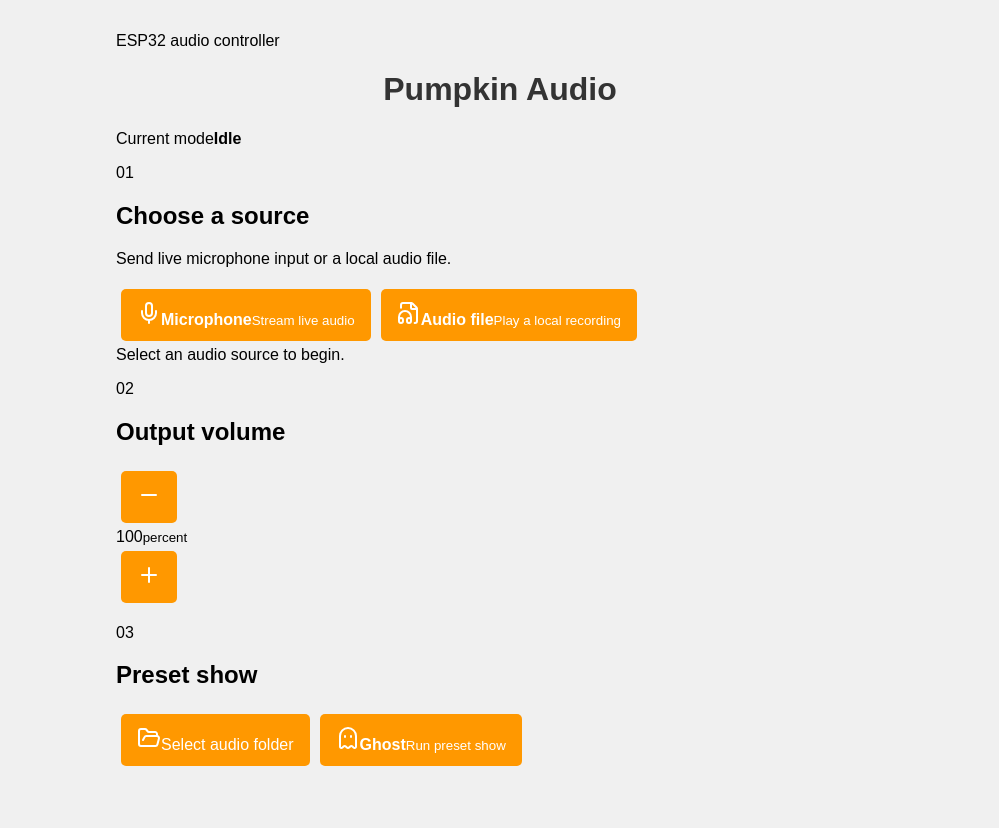
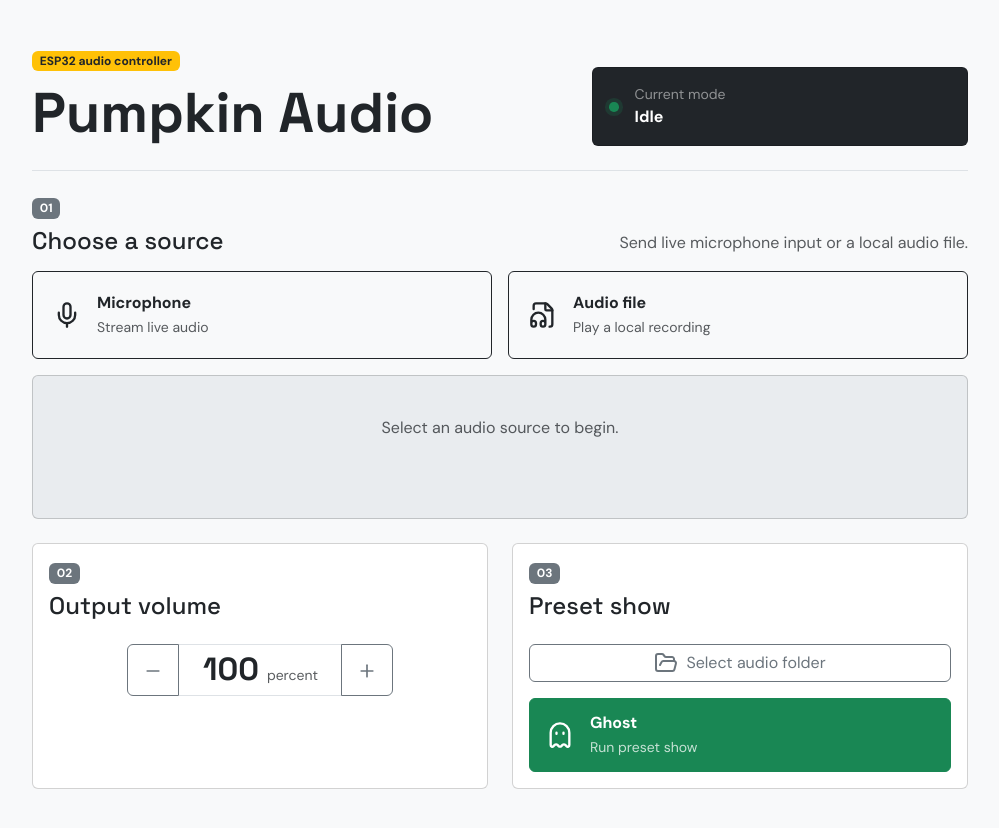
Before and after one commit to timer-chefs/esp32_pumpkin, a React (Vite) app in the folder frontend/: page / in a window 1280 px wide. Shown: the top 828 px of the page, without its empty margins (140-1139 px from the left). Before the commit the page ends 800 px from the top, so only its background shows below. Built offline with nearby package versions, Linux system fonts and the light colour scheme; no server answers.

Commit message:
Add bootstrap-react

```diff
--- a/frontend/package.json
+++ b/frontend/package.json
@@ -19,8 +19,10 @@
     "vite": "^8.1.5"
   },
   "dependencies": {
+    "bootstrap": "^5.3.8",
     "lucide-react": "^1.35.0",
     "react": "^19.2.8",
+    "react-bootstrap": "^2.10.10",
     "react-dom": "^19.2.8"
   }
 }
--- a/frontend/src/App.tsx
+++ b/frontend/src/App.tsx
@@ -9,6 +9,18 @@ import {
   Square,
   Volume2,
 } from "lucide-react";
+import {
+  Alert,
+  Badge,
+  Button,
+  ButtonGroup,
+  Card,
+  Col,
+  Container,
+  Form,
+  Row,
+  Stack,
+} from "react-bootstrap";
 
 import { stopAudio } from "./audio_cleanup.ts";
 import {
@@ -42,176 +54,265 @@ export function App() {
   }, []);
 
   return (
-    <main className="app-shell">
-      <header className="app-header">
-        <div>
-          <p className="eyebrow">ESP32 audio controller</p>
-          <h1>Pumpkin Audio</h1>
-        </div>
-        <div className="live-status" aria-live="polite">
+    <main className="min-vh-100 bg-body-tertiary">
+      <Container className="app-container py-4 py-lg-5">
+        <header className="border-bottom pb-4 mb-4">
+          <Row className="align-items-end g-4">
+            <Col lg={7}>
+              <Badge bg="warning" text="dark" className="mb-2">
+                ESP32 audio controller
+              </Badge>
+              <h1 className="display-4 fw-bold mb-0">Pumpkin Audio</h1>
+            </Col>
+            <Col lg={5}>
+              <Card bg="dark" text="white" aria-live="polite">
+                <Card.Body>
+                  <Stack direction="horizontal" gap={3}>
                     <span className="status-dot" aria-hidden="true" />
                     <div>
-            <span className="status-label">Current mode</span>
+                      <small className="d-block text-white-50">
+                        Current mode
+                      </small>
                       <strong>{ui.currentMode}</strong>
                     </div>
                     {ui.currentStreaming && (
-            <div>
-              <span className="status-label">Streaming</span>
-              <strong>{ui.currentStreaming}</strong>
+                      <div className="ms-auto text-end overflow-hidden">
+                        <small className="d-block text-white-50">
+                          Streaming
+                        </small>
+                        <strong className="d-block text-truncate">
+                          {ui.currentStreaming}
+                        </strong>
                       </div>
                     )}
-        </div>
+                  </Stack>
+                </Card.Body>
+              </Card>
+            </Col>
+          </Row>
         </header>
 
-      <section className="control-band" aria-labelledby="source-heading">
-        <div className="section-heading">
+        <section className="mb-4" aria-labelledby="source-heading">
+          <Stack
+            direction="horizontal"
+            className="align-items-end justify-content-between mb-3"
+            gap={3}
+          >
             <div>
-            <p className="section-number">01</p>
-            <h2 id="source-heading">Choose a source</h2>
+              <Badge bg="secondary" className="mb-2">
+                01
+              </Badge>
+              <h2 id="source-heading" className="h4 mb-0">
+                Choose a source
+              </h2>
             </div>
-          <p>Send live microphone input or a local audio file.</p>
-        </div>
+            <p className="text-body-secondary text-end mb-0 d-none d-sm-block">
+              Send live microphone input or a local audio file.
+            </p>
+          </Stack>
 
-        <div className="source-controls">
-          <button
-            className="source-button"
+          <Row xs={1} md={2} className="g-3">
+            <Col>
+              <Button
+                variant={
+                  ui.activePanel === "microphone" ? "success" : "outline-dark"
+                }
+                className="source-button w-100 d-flex align-items-center gap-3 text-start"
                 disabled={ui.activePanel === "microphone"}
                 onClick={() => runAction(switchToMicrophone)}
               >
                 <Mic aria-hidden="true" />
                 <span>
-              <strong>Microphone</strong>
+                  <strong className="d-block">Microphone</strong>
                   <small>Stream live audio</small>
                 </span>
-          </button>
-          <button
-            className="source-button"
+              </Button>
+            </Col>
+            <Col>
+              <Button
+                variant={ui.activePanel === "file" ? "success" : "outline-dark"}
+                className="source-button w-100 d-flex align-items-center gap-3 text-start"
                 disabled={ui.activePanel === "file"}
                 onClick={() => runAction(switchToFile)}
               >
                 <FileAudio aria-hidden="true" />
                 <span>
-              <strong>Audio file</strong>
+                  <strong className="d-block">Audio file</strong>
                   <small>Play a local recording</small>
                 </span>
-          </button>
-        </div>
+              </Button>
+            </Col>
+          </Row>
 
-        <div className="source-workspace">
-          <div className="empty-state" hidden={ui.activePanel !== null}>
+          <Card className="source-workspace mt-3 bg-body-secondary">
+            <Card.Body>
+              <p
+                className="text-body-secondary text-center my-4"
+                hidden={ui.activePanel !== null}
+              >
                 Select an audio source to begin.
-          </div>
+              </p>
 
-          <div className="active-source" hidden={ui.activePanel !== "microphone"}>
-            <div>
-              <span className="pulse" aria-hidden="true" />
+              <Stack
+                direction="horizontal"
+                className="justify-content-between flex-wrap gap-3 py-3"
+                hidden={ui.activePanel !== "microphone"}
+              >
+                <Stack direction="horizontal" gap={3}>
+                  <span className="status-dot" aria-hidden="true" />
                   <strong>Streaming microphone audio</strong>
-            </div>
-            <button className="stop-button" onClick={() => runAction(stopMicrophone)}>
+                </Stack>
+                <Button
+                  variant="danger"
+                  className="d-inline-flex align-items-center gap-2"
+                  onClick={() => runAction(stopMicrophone)}
+                >
                   <Square aria-hidden="true" />
                   Stop
-            </button>
-          </div>
+                </Button>
+              </Stack>
 
-          <div className="file-source" hidden={ui.activePanel !== "file"}>
-            <label className="file-picker">
-              <FileAudio aria-hidden="true" />
-              <span>
-                <strong>Select an audio file</strong>
-                <small>Choose any browser-supported audio format</small>
-              </span>
-              <input
+              <div hidden={ui.activePanel !== "file"}>
+                <Form.Group controlId="audio-file">
+                  <Form.Label className="fw-semibold">
+                    Select an audio file
+                  </Form.Label>
+                  <Form.Control
                     type="file"
                     accept="audio/*"
                     onChange={(event) =>
-                  onFileSelected(event.currentTarget.files?.[0] ?? null)
+                      onFileSelected(
+                        (event.currentTarget as HTMLInputElement).files?.[0] ??
+                          null,
+                      )
                     }
                   />
-            </label>
+                  <Form.Text>
+                    Choose any browser-supported audio format.
+                  </Form.Text>
+                </Form.Group>
                 {ui.fileStatus && (
-              <p className={`file-status ${ui.fileStatus.tone}`} aria-live="polite">
+                  <Alert
+                    variant={
+                      ui.fileStatus.tone === "success" ? "success" : "light"
+                    }
+                    className="py-2 mt-3 mb-0"
+                    aria-live="polite"
+                  >
                     {ui.fileStatus.message}
-              </p>
+                  </Alert>
                 )}
-            <div className="file-actions">
-              <button
+                <Stack direction="horizontal" gap={2} className="mt-3">
+                  <Button
+                    variant="warning"
+                    className="d-inline-flex align-items-center gap-2"
                     disabled={!ui.streamFileEnabled}
                     onClick={() => runAction(streamSelectedFile)}
                   >
                     <Volume2 aria-hidden="true" />
                     Stream file
-              </button>
-              <button className="stop-button" onClick={() => runAction(stopAudio)}>
+                  </Button>
+                  <Button
+                    variant="danger"
+                    className="d-inline-flex align-items-center gap-2"
+                    onClick={() => runAction(stopAudio)}
+                  >
                     <Square aria-hidden="true" />
                     Stop
-              </button>
+                  </Button>
+                </Stack>
               </div>
-          </div>
-        </div>
+            </Card.Body>
+          </Card>
         </section>
 
-      <section className="secondary-controls">
-        <div className="control-section" aria-labelledby="volume-heading">
-          <div className="section-heading compact">
-            <div>
-              <p className="section-number">02</p>
-              <h2 id="volume-heading">Output volume</h2>
-            </div>
-          </div>
-          <div className="volume-control">
-            <button
+        <Row xs={1} lg={2} className="g-4">
+          <Col>
+            <Card className="h-100">
+              <Card.Body>
+                <Badge bg="secondary" className="mb-2">
+                  02
+                </Badge>
+                <Card.Title as="h2" id="volume-heading" className="h4 mb-4">
+                  Output volume
+                </Card.Title>
+                <div className="d-flex justify-content-center">
+                  <ButtonGroup aria-label="Output volume controls">
+                    <Button
+                      variant="outline-secondary"
                       className="icon-button"
                       aria-label="Decrease volume"
                       title="Decrease volume"
                       onClick={() => runAction(decreaseVolume)}
                     >
                       <Minus aria-hidden="true" />
-            </button>
-            <div className="volume-value">
-              <span>{Math.round(ui.volume * 100)}</span>
-              <small>percent</small>
+                    </Button>
+                    <div className="volume-readout border-top border-bottom bg-body px-4 d-flex align-items-baseline justify-content-center gap-2">
+                      <strong>{Math.round(ui.volume * 100)}</strong>
+                      <small className="text-body-secondary">percent</small>
                     </div>
-            <button
+                    <Button
+                      variant="outline-secondary"
                       className="icon-button"
                       aria-label="Increase volume"
                       title="Increase volume"
                       onClick={() => runAction(increaseVolume)}
                     >
                       <Plus aria-hidden="true" />
-            </button>
+                    </Button>
+                  </ButtonGroup>
                 </div>
-        </div>
+              </Card.Body>
+            </Card>
+          </Col>
 
-        <div className="control-section" aria-labelledby="shows-heading">
-          <div className="section-heading compact">
-            <div>
-              <p className="section-number">03</p>
-              <h2 id="shows-heading">Preset show</h2>
-            </div>
-          </div>
-          <button
-            className="folder-button"
+          <Col>
+            <Card className="h-100">
+              <Card.Body>
+                <Badge bg="secondary" className="mb-2">
+                  03
+                </Badge>
+                <Card.Title as="h2" id="shows-heading" className="h4 mb-4">
+                  Preset show
+                </Card.Title>
+                <div className="d-grid gap-3">
+                  <Button
+                    variant="outline-secondary"
+                    className="d-flex align-items-center justify-content-center gap-2"
                     onClick={() => runAction(handleSelectAudioFolder)}
                   >
                     <FolderOpen aria-hidden="true" />
                     Select audio folder
-          </button>
+                  </Button>
                   {ui.folderStatus && (
-            <p className={`folder-status ${ui.folderStatus}`} role="status">
+                    <Alert
+                      variant={
+                        ui.folderStatus === "success" ? "success" : "danger"
+                      }
+                      className="py-2 mb-0"
+                    >
                       {ui.folderStatus === "success"
                         ? "Audio folder selected"
                         : "Failed to select folder"}
-            </p>
+                    </Alert>
                   )}
-          <button className="show-button" onClick={() => runAction(() => playShow(ghostShow))}>
+                  <Button
+                    variant="success"
+                    className="show-button d-flex align-items-center gap-3 text-start"
+                    onClick={() => runAction(() => playShow(ghostShow))}
+                  >
                     <Ghost aria-hidden="true" />
                     <span>
-              <strong>Ghost</strong>
+                      <strong className="d-block">Ghost</strong>
                       <small>Run preset show</small>
                     </span>
-          </button>
+                  </Button>
                 </div>
-      </section>
+              </Card.Body>
+            </Card>
+          </Col>
+        </Row>
+      </Container>
     </main>
   );
 }
--- a/frontend/src/audio_streamer.ts
+++ b/frontend/src/audio_streamer.ts
@@ -58,10 +58,7 @@ export async function streamAudioData(audioBuffer: ArrayBuffer): Promise<void> {
 
     const elapsed = ((performance.now() - startTime) / 1000).toFixed(2);
     console.log(`Streaming complete: ${bytesSent} bytes in ${elapsed}s`);
-    setFileStatus(
-      `Complete! (${bytesSent} bytes in ${elapsed}s)`,
-      "success",
-    );
+    setFileStatus(`Complete! (${bytesSent} bytes in ${elapsed}s)`, "success");
 
     if (await session.wait(500)) {
       await audioSessionManager.stop(session);
--- a/frontend/src/main.tsx
+++ b/frontend/src/main.tsx
@@ -1,6 +1,7 @@
 import { createRoot } from "react-dom/client";
 
 import { App } from "./App.tsx";
+import "bootstrap/dist/css/bootstrap.min.css";
 import "./styles.css";
 
 const root = document.getElementById("root");
--- a/frontend/src/styles.css
+++ b/frontend/src/styles.css
@@ -1,94 +1,79 @@
-body {
-  font-family: Arial, sans-serif;
-  max-width: 800px;
-  width: 100%;
-  margin: 0px auto;
-  padding: 16px;
-  box-sizing: border-box;
-  background-color: #f0f0f0;
+@import url("https://fonts.googleapis.com/css2?family=DM+Sans:wght@400;500;600;700&family=Space+Grotesk:wght@500;600;700&display=swap");
+
+:root {
+  --bs-body-font-family: "DM Sans", "Trebuchet MS", sans-serif;
+  font-synthesis: none;
+  text-rendering: optimizeLegibility;
 }
 
-h1 {
-  color: #333;
-  text-align: center;
+h1,
+h2,
+.h4,
+.card-title {
+  font-family: "Space Grotesk", "Trebuchet MS", sans-serif;
+  letter-spacing: 0;
 }
 
-button {
-  padding: 12px 16px;
-  font-size: 1rem;
-  min-height: 48px;
-  background-color: #ff9800;
-  color: white;
-  border: none;
-  border-radius: 5px;
-  cursor: pointer;
-  margin: 5px;
-  transition: background-color 0.3s;
+.app-container {
+  max-width: 960px;
 }
 
-button:hover:not(:disabled) {
-  background-color: #e68900;
+.status-dot {
+  width: 0.6rem;
+  height: 0.6rem;
+  flex: 0 0 auto;
+  background: var(--bs-success);
+  border-radius: 50%;
+  box-shadow: 0 0 0 0.25rem rgba(var(--bs-success-rgb), 0.2);
 }
 
-button:disabled {
-  background-color: #cccccc;
-  cursor: not-allowed;
-  opacity: 0.6;
+.source-button {
+  min-height: 5.5rem;
+  padding: 1rem 1.25rem;
 }
 
-#audio-mode {
-  display: flex;
-  gap: 10px;
-  justify-content: center;
-  flex-wrap: wrap;
-  margin-bottom: 20px;
+.source-button svg,
+.show-button > svg {
+  width: 1.75rem;
+  height: 1.75rem;
+  flex: 0 0 auto;
 }
 
-#microphone-section,
-#file-section {
-  background-color: white;
-  padding: 20px;
-  border-radius: 8px;
-  box-shadow: 0 2px 8px rgba(0, 0, 0, 0.1);
+.source-button small,
+.show-button small {
+  opacity: 0.75;
 }
 
-#microphone-section p,
-#file-section p {
-  margin: 10px 0;
-  color: #333;
+.source-workspace {
+  min-height: 9rem;
 }
 
-#volume-section {
-  display: flex;
-  justify-content: center;
-  align-items: center;
-  gap: 12px;
-  margin-bottom: 20px;
+.icon-button {
+  width: 3.25rem;
+  height: 3.25rem;
 }
 
-#file-status {
-  margin-top: 10px;
-  padding: 10px;
-  background-color: #f9f9f9;
-  border-left: 4px solid #ff9800;
-  border-radius: 4px;
-  min-height: 20px;
+.icon-button svg {
+  width: 1.25rem;
 }
 
-#btn-volume-up,
-#btn-volume-down {
-  width: 60px;
-  height: 60px;
+.volume-readout {
+  min-width: 8.5rem;
+}
+
+.volume-readout strong {
+  font-family: "Space Grotesk", "Trebuchet MS", sans-serif;
   font-size: 2rem;
 }
 
-input[type="file"] {
-  display: block;
-  margin: 15px 0;
-  padding: 10px;
-  border: 2px solid #ddd;
-  border-radius: 4px;
-  width: 100%;
-  box-sizing: border-box;
-  cursor: pointer;
+.show-button {
+  min-height: 4.5rem;
+  padding: 0.75rem 1rem;
 }
+
+@media (max-width: 420px) {
+  .volume-readout {
+    min-width: 7rem;
+    padding-inline: 0.75rem !important;
+  }
+}
```
Also changed, not shown: frontend/tsconfig.json (line endings or trailing spaces), 1 other file (tests, documents, lock files or other folders). Lines whose indentation alone changed are shown as unchanged.
